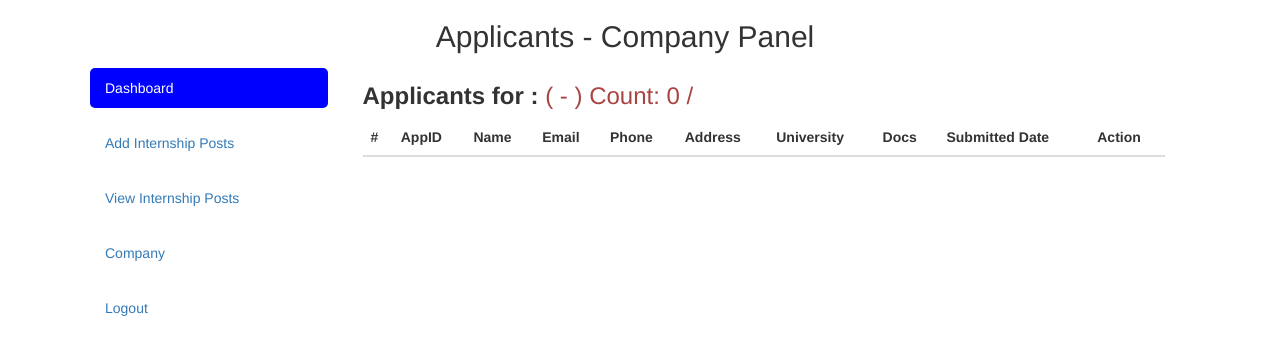
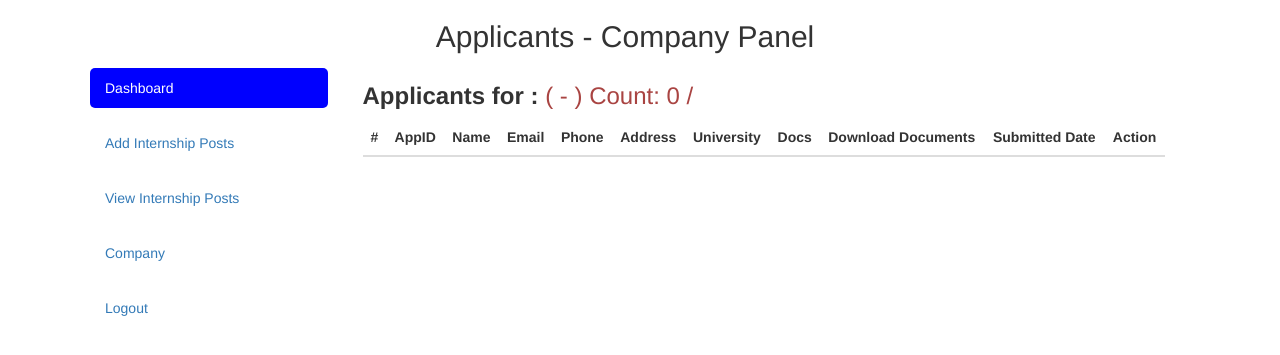
Before and after one commit to fredrickwampamba/intern_finder, a PHP site: page /applicants.php?po=JGHJ8766 in a window 1280 px wide. Shown: the top 355 px of the page. Run offline with PHP 8.4, Linux system fonts and the light colour scheme; the visitor is signed in with stand-in values (Sample User, id 1); data comes from the database, SQL or seed files in the repository; data that the repository does not hold is empty.

Commit message:
added download button

```diff
--- a/company/applicants.php
+++ b/company/applicants.php
@@ -34,6 +34,7 @@
                 <th scope="col">Address</th>
                 <th scope="col">University</th>
                 <th scope="col">Docs</th>
+                <th scope="col">Download Documents</th>
                 <th scope="col">Submitted Date</th>
                 <th scope="col">Action</th>
               </tr>
@@ -56,6 +57,7 @@
                 <td><?php echo $row['S_address']; ?></td>
                 <td><?php echo $row['university_name']; ?></td>
                 <td><?php echo $row['doc_count']; ?></td>
+                <td><a href="docs.php?app=<?php echo $row['appID']; ?>" target="about:blank">Download</a></td>
                 <td><?php echo $row['submitteddate']; ?></td>
                 <td><a href="email.php?app=<?php echo $row['appID']; ?>&post=<?php echo $_REQUEST['po']; ?>" title="Send Email">Email</a>&nbsp;<a href="?del=<?php echo $row['appID']; ?>" title="Delete">Delete</a></td>
               </tr>
```
